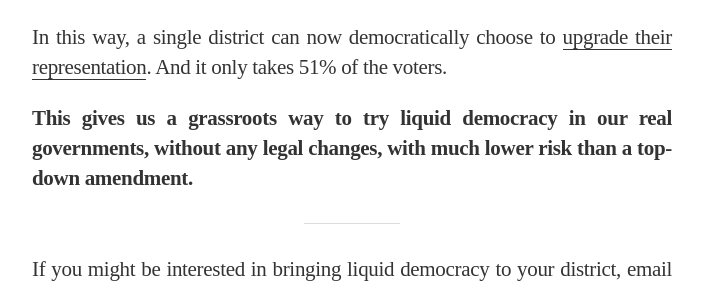
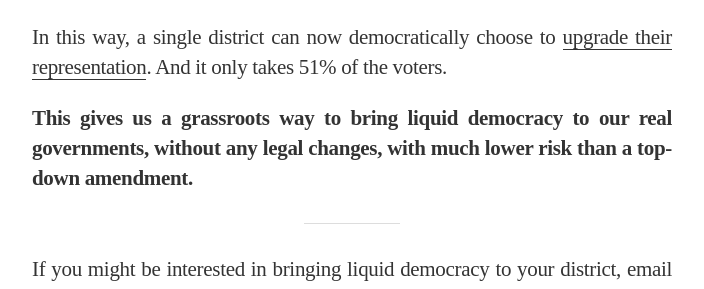
Before and after one commit to voteliquid/blog, a Jekyll site: the page built from _posts/2017-07-04-running-liquid-democracy-candidates.md, in a window 1280 px wide and 900 px high, scrolled down 1311 px. Shown: the part 154-443 px from the top of the window, without its empty margins (288-992 px from the left). Built offline with Jekyll 4.4.1, drawn with Linux system fonts in a browser that asks for light colours; nearby versions of some CDN libraries; some web fonts are replaced.

Commit message:
Tweak LD Candidates

```diff
--- a/_posts/2017-07-04-running-liquid-democracy-candidates.md
+++ b/_posts/2017-07-04-running-liquid-democracy-candidates.md
@@ -37,7 +37,7 @@ This could be as easy as pressing a button when their name is called to vote. Th
 
 In this way, a single district can now democratically choose to [upgrade their representation](/2017/10/27/liquid-democracy-is-not-direct-democracy/). And it only takes 51% of the voters.
 
-**This gives us a grassroots way to try liquid democracy in our real governments, without any legal changes, with much lower risk than a top-down amendment.**
+**This gives us a grassroots way to bring liquid democracy to our real governments, without any legal changes, with much lower risk than a top-down amendment.**
 
 --------
 
```
